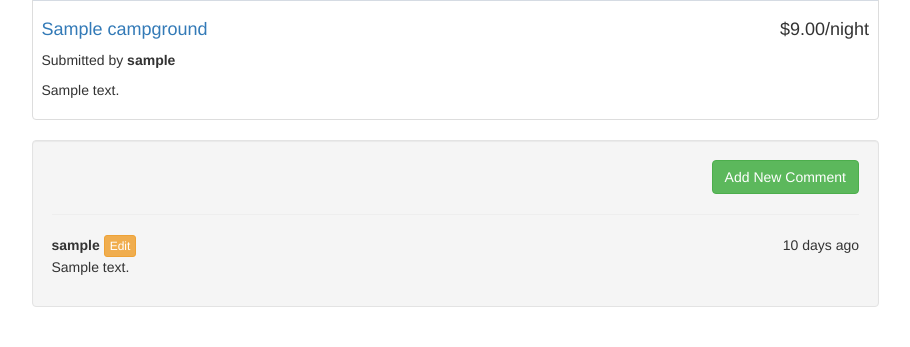
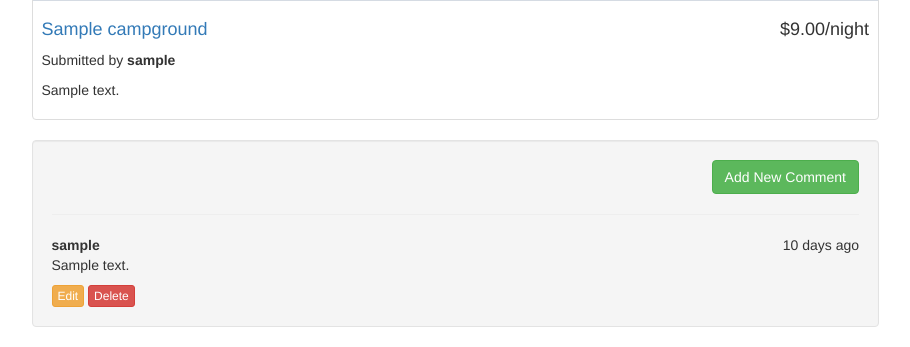
Before and after one commit to millerml352/YelpCamp, a Node project: template views/campgrounds/show.ejs in a window 1280 px wide. Shown: the part 706-1053 px from the top of the page, without its empty margins (331-1241 px from the left). Before the commit the page ends 1013 px from the top, so only its background shows below. Run offline with Node 20 templates, Linux system fonts and the light colour scheme; the template is opened without the code that fills it: most values are stand-ins (such as "Sample title", 1, 10 or a date in 2020); grey boxes marked "Sample" are stand-in pictures; some libraries are stand-ins or nearby versions.

Commit message:
Added comment destroy route and delete FORM on show page using method override

```diff
--- a/public/stylesheets/main.css
+++ b/public/stylesheets/main.css
@@ -6,6 +6,6 @@
 	padding: 0;
 }
 
-#deleteForm {
+.deleteForm {
 	display: inline;
 }
--- a/views/campgrounds/show.ejs
+++ b/views/campgrounds/show.ejs
@@ -21,7 +21,7 @@
 					<!-- hide edit and delete buttons unless logged in and owner -->
 					<% if (currentUser && campground.author.id.equals(currentUser._id)) {%>
 						<a class="btn btn-warning" href="/campgrounds/<%= campground._id %>/edit">Edit</a>
-						<form id="deleteForm" action="/campgrounds/<%= campground._id %>/?_method=DELETE" method="POST">
+						<form class="deleteForm" action="/campgrounds/<%= campground._id %>/?_method=DELETE" method="POST">
 							<button class="btn btn-danger">Delete</button>
 						</form>
 					<% } %>
@@ -36,12 +36,12 @@
 					<div class="row">
 						<div class="col-md-12">
 							<strong><%= comment.author.username %></strong>
-							<a class="btn btn-xs btn-warning"
-							href="/campgrounds/<%= campground._id %>/comments/<%= comment._id %>/edit">
-							Edit</a>
 							<span class="pull-right">10 days ago</span>
 							<p><%= comment.text %></p>
-
+							<a class="btn btn-xs btn-warning" href="/campgrounds/<%= campground._id %>/comments/<%= comment._id %>/edit">Edit</a>
+							<form class="deleteForm" action="/campgrounds/<%= campground._id %>/comments/<%= comment._id %>?_method=DELETE" method=POST>
+								<input type="submit" class="btn btn-xs btn-danger" value="Delete">
+							</form>
 						</div>
 					</div>
 				<% }) %>
```
Also changed, not shown: routes/comments.js (+11 -0 lines).
